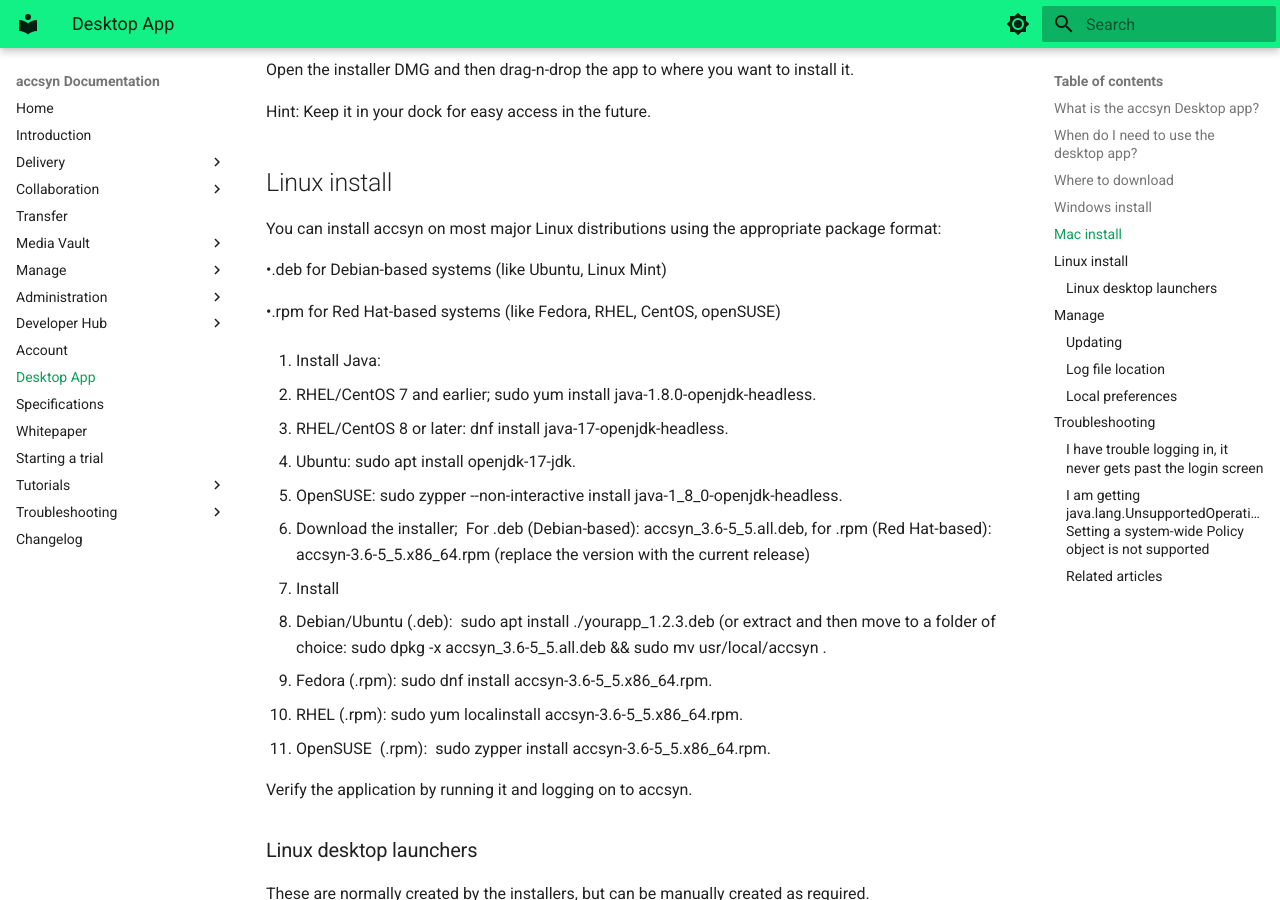
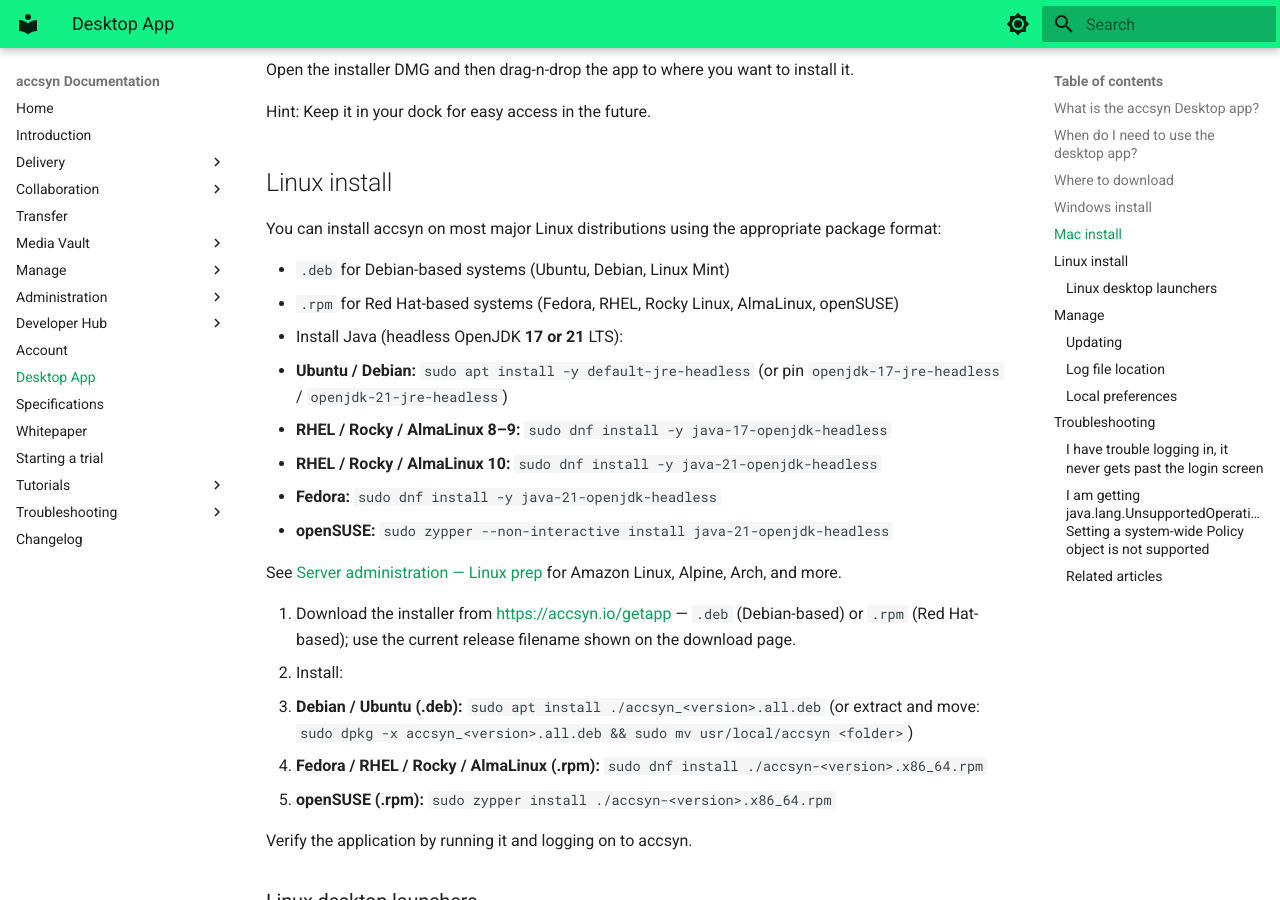
Before and after one commit to accsyn/doc, an MkDocs documentation site: the page built from docs/desktop-app.md, in a window 1280 px wide and 900 px high, scrolled down 1891 px. Built offline with MkDocs 1.6.1 and Material for MkDocs 9.7.7, drawn with Linux system fonts in a browser that asks for light colours.

Commit message:
Update Java installation instructions;

```diff
--- a/docs/desktop-app.md
+++ b/docs/desktop-app.md
@@ -67,24 +67,25 @@ Hint: Keep it in your dock for easy access in the future.
 
 You can install accsyn on most major Linux distributions using the appropriate package format:
 
-•.deb for Debian-based systems (like Ubuntu, Linux Mint)
+- `.deb` for Debian-based systems (Ubuntu, Debian, Linux Mint)
+- `.rpm` for Red Hat-based systems (Fedora, RHEL, Rocky Linux, AlmaLinux, openSUSE)
 
-•.rpm for Red Hat-based systems (like Fedora, RHEL, CentOS, openSUSE)
+1. Install Java (headless OpenJDK **17 or 21** LTS):
 
-1. Install Java:
+- **Ubuntu / Debian:** `sudo apt install -y default-jre-headless` (or pin `openjdk-17-jre-headless` / `openjdk-21-jre-headless`)
+- **RHEL / Rocky / AlmaLinux 8–9:** `sudo dnf install -y java-17-openjdk-headless`
+- **RHEL / Rocky / AlmaLinux 10:** `sudo dnf install -y java-21-openjdk-headless`
+- **Fedora:** `sudo dnf install -y java-21-openjdk-headless`
+- **openSUSE:** `sudo zypper --non-interactive install java-21-openjdk-headless`
 
-- RHEL/CentOS 7 and earlier; sudo yum install java-1.8.0-openjdk-headless.
-- RHEL/CentOS 8 or later: dnf install java-17-openjdk-headless.
-- Ubuntu: sudo apt install openjdk-17-jdk.
-- OpenSUSE: sudo zypper --non-interactive install java-1_8_0-openjdk-headless.
+See [Server administration — Linux prep](/admin/server/#linux-prep) for Amazon Linux, Alpine, Arch, and more.
 
-2. Download the installer;  For .deb (Debian-based): accsyn_3.6-5_5.all.deb, for .rpm (Red Hat-based): accsyn-3.6-5_5.x86_64.rpm (replace the version with the current release)
-3. Install
+2. Download the installer from <https://accsyn.io/getapp> — `.deb` (Debian-based) or `.rpm` (Red Hat-based); use the current release filename shown on the download page.
+3. Install:
 
-- Debian/Ubuntu (.deb):  sudo apt install ./yourapp_1.2.3.deb (or extract and then move to a folder of choice: sudo dpkg -x accsyn_3.6-5_5.all.deb && sudo mv usr/local/accsyn <folder>.
-- Fedora (.rpm): sudo dnf install accsyn-3.6-5_5.x86_64.rpm.
-- RHEL (.rpm): sudo yum localinstall accsyn-3.6-5_5.x86_64.rpm.
-- OpenSUSE  (.rpm):  sudo zypper install accsyn-3.6-5_5.x86_64.rpm.
+- **Debian / Ubuntu (.deb):** `sudo apt install ./accsyn_<version>.all.deb` (or extract and move: `sudo dpkg -x accsyn_<version>.all.deb && sudo mv usr/local/accsyn <folder>`)
+- **Fedora / RHEL / Rocky / AlmaLinux (.rpm):** `sudo dnf install ./accsyn-<version>.x86_64.rpm`
+- **openSUSE (.rpm):** `sudo zypper install ./accsyn-<version>.x86_64.rpm`
 
 
 
```
Also changed, not shown: docs/admin/server.md (+17 -12 lines).
